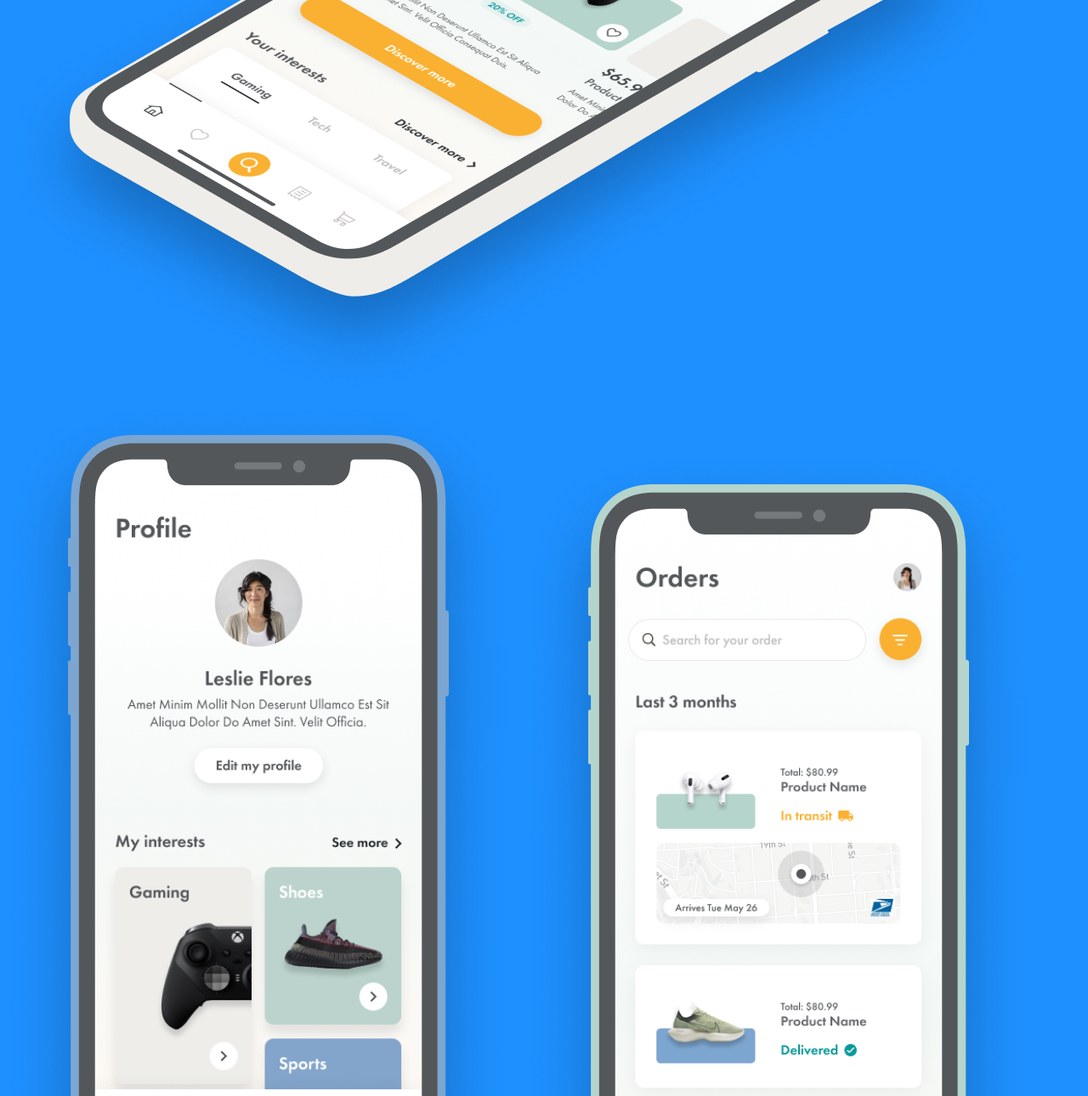
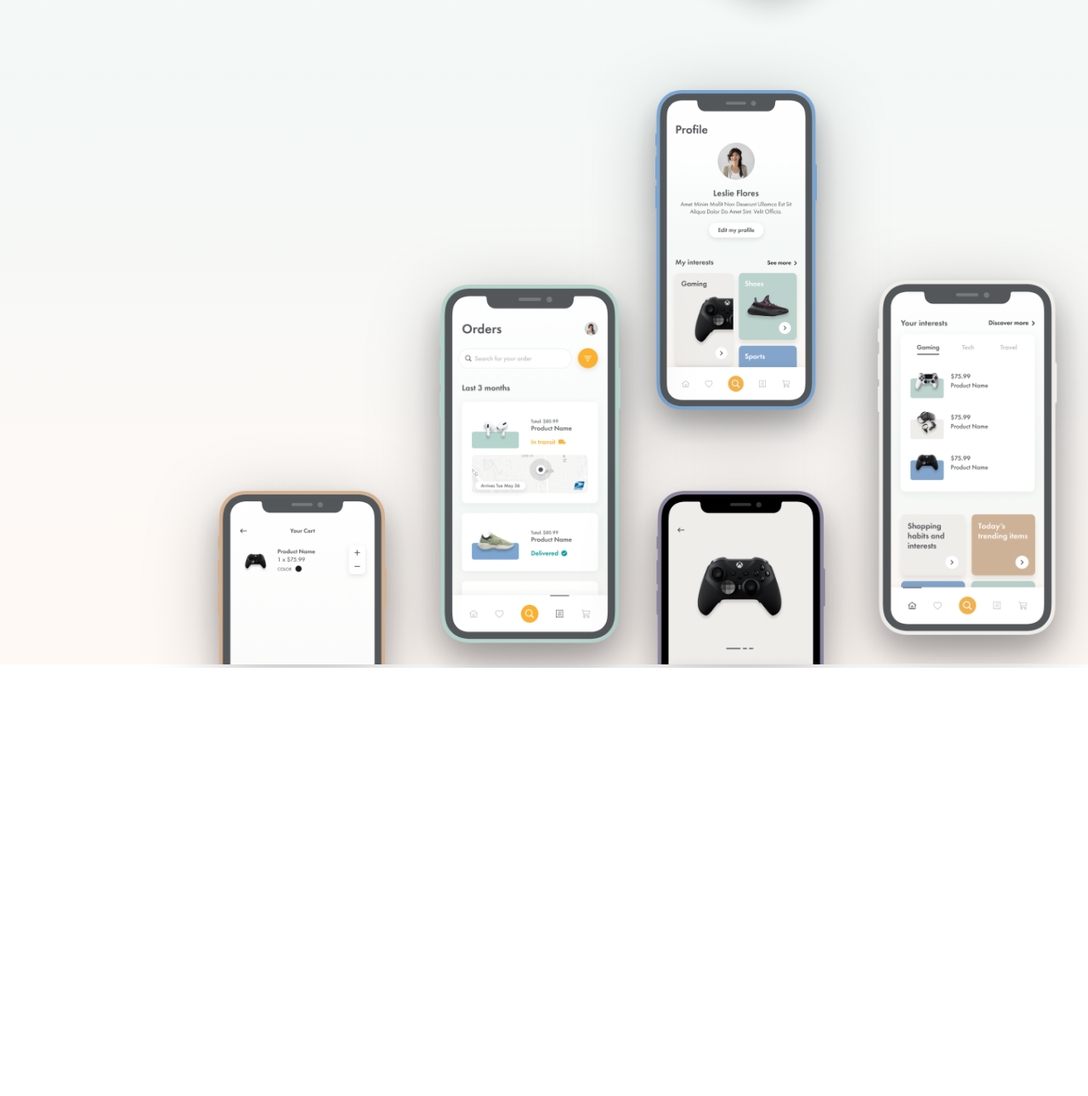
Before and after one commit to nicksessa/splash-page, a plain HTML site: page index.html in a window 1280 px wide. Shown: the part 597-1887 px from the top of the page at 85% size. After the commit the page ends 1383 px from the top, so only its background shows below. Drawn offline with Linux system fonts and the light colour scheme.

Commit message:
Style the images

```diff
--- a/index.html
+++ b/index.html
@@ -28,7 +28,7 @@
             <img src="./img/google-play-button.png" alt="App Store" />
           </a>
         </div>
-        <div class="ap-store-btn">
+        <div class="app-store-btn">
           <a href="https://apple.com" target="_blank">
             <img src="./img/app-store-button.png" alt="App Store" />
           </a>
--- a/style.css
+++ b/style.css
@@ -22,9 +22,19 @@ body {
 .wrapper {
   position: relative;
   width: 1440px;
-  min-height: 100vh;
+  height: 1379px;
   margin: auto;
-  background: dodgerblue;
+  /* background: dodgerblue; */
+}
+
+.brand-img {
+  /* Habitual Branding */
+
+  position: absolute;
+  width: 193px;
+  height: 47.64px;
+  left: 221px;
+  top: 50.25px;
 }
 
 .title {
@@ -52,3 +62,98 @@ body {
   font-size: 20px;
   line-height: 32px;
 }
+
+.app-store-btn {
+  /* App Store Badge US Black */
+
+  position: absolute;
+  width: 138.44px;
+  height: 46.28px;
+  left: 221px;
+  top: 531px;
+}
+
+.app-store-btn img {
+  width: 138.44px;
+  height: 46.28px;
+}
+
+.google-play-btn {
+  /* Google Play Badge US */
+
+  position: absolute;
+  width: 156.19px;
+  height: 46.28px;
+  left: 381.81px;
+  top: 531px;
+}
+
+.google-play-btn img {
+  width: 156.19px;
+  height: 46.28px;
+}
+
+.main-image-container {
+  /* Main image */
+
+  position: absolute;
+  width: 535.72px;
+  height: 309.27px;
+  left: 683.28px;
+  top: 229.73px;
+}
+
+.main-image-container img {
+  /* width: 535.72px; */
+  height: 411.15px;
+}
+
+.profile-img {
+  position: absolute;
+  height: 444px;
+  left: 737px;
+  right: 479px;
+  top: 686px;
+
+  filter: drop-shadow(0px 20px 40px rgba(0, 0, 0, 0.25));
+}
+
+.product-img {
+  position: absolute;
+  height: 222px;
+  left: 737px;
+  right: 479px;
+  top: 1157px;
+
+  filter: drop-shadow(0px 20px 40px rgba(0, 0, 0, 0.25));
+}
+
+.orders-img {
+  position: absolute;
+  height: 470px;
+  left: 479px;
+  right: 737px;
+  top: 913px;
+
+  filter: drop-shadow(0px 20px 40px rgba(0, 0, 0, 0.25));
+}
+
+.home-img {
+  position: absolute;
+  height: 470px;
+  left: 995px;
+  right: 221px;
+  top: 908px;
+
+  filter: drop-shadow(0px 20px 40px rgba(0, 0, 0, 0.25));
+}
+
+.cart-img {
+  position: absolute;
+  height: 222px;
+  left: 221px;
+  right: 995px;
+  top: 1157px;
+
+  filter: drop-shadow(0px 20px 40px rgba(0, 0, 0, 0.25));
+}
```
